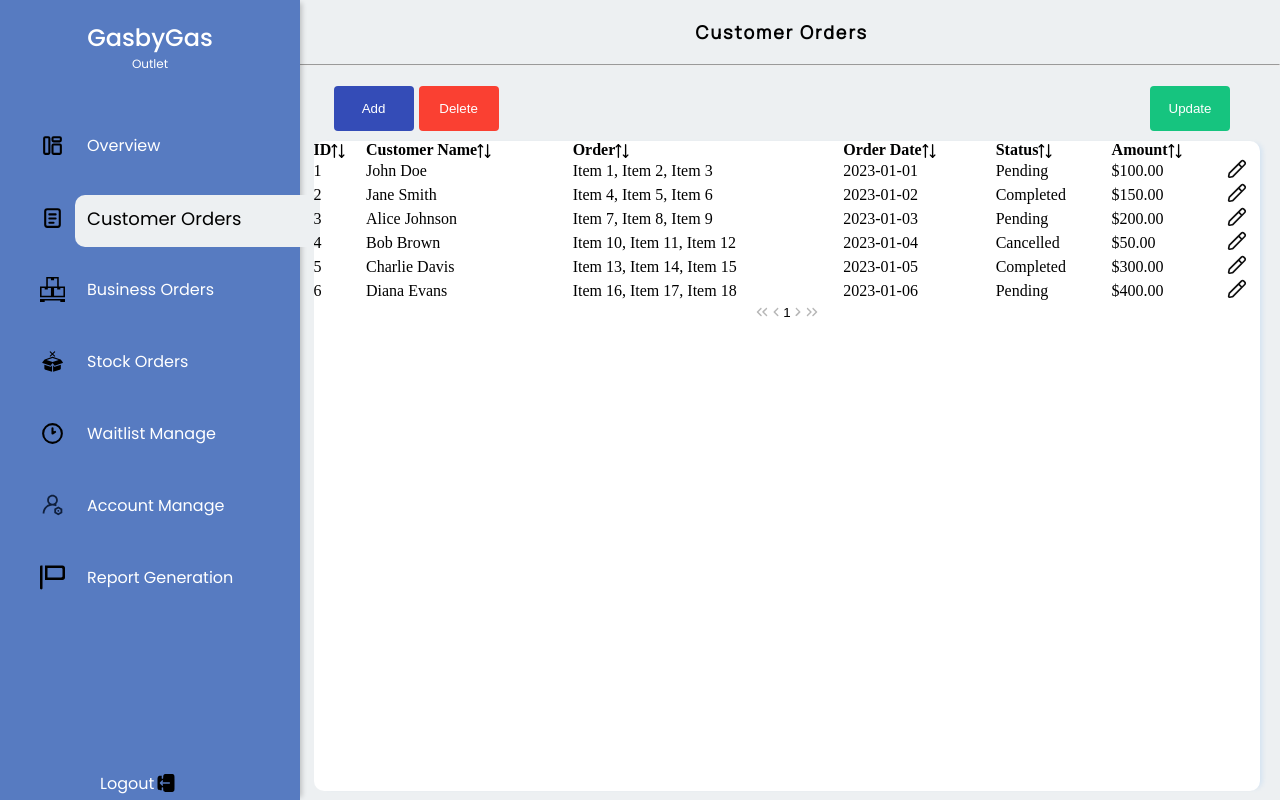
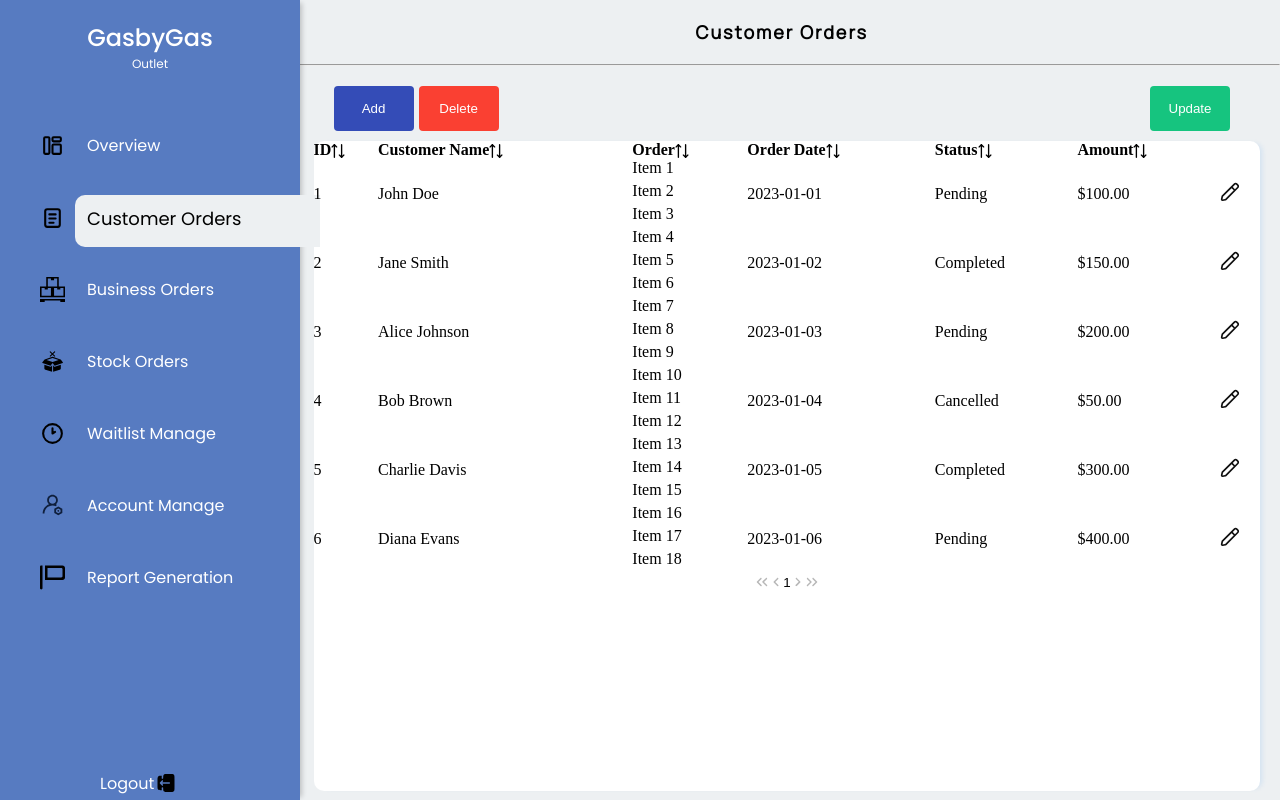
Before and after one commit to krishan44/ASE-Project, a React (Vite) app in the folder GasbyGas/: page / in a window 1280 px wide. Built offline with nearby package versions, Linux system fonts and the light colour scheme.

Commit message:
Refactor customerOrders to display order items as a list and enhance styling

```diff
--- a/GasbyGas/src/Components/OutletManager/customerOrders.jsx
+++ b/GasbyGas/src/Components/OutletManager/customerOrders.jsx
@@ -1,20 +1,30 @@
 import { useState } from "react";
 import { DataTable } from 'primereact/datatable';
 import { Column } from 'primereact/column';
-import style from "./customerOrders.module.css"
-import MainDashboard from "./MainDashboard"
+import style from "./customerOrders.module.css";
+import MainDashboard from "./MainDashboard";
 import edit from "../../assets/table/edit.svg";
 
 function customerOrders(){
     const [selectedOption, setSelectedOption] = useState("Customer Orders");
     const orders = [
-        { id: 1, customer_name: "John Doe", order: "Item 1, Item 2, Item 3", order_date: "2023-01-01", status: "Pending", amount: "$100.00" },
-        { id: 2, customer_name: "Jane Smith", order: "Item 4, Item 5, Item 6", order_date: "2023-01-02", status: "Completed", amount: "$150.00" },
-        { id: 3, customer_name: "Alice Johnson", order: "Item 7, Item 8, Item 9", order_date: "2023-01-03", status: "Pending", amount: "$200.00" },
-        { id: 4, customer_name: "Bob Brown", order: "Item 10, Item 11, Item 12", order_date: "2023-01-04", status: "Cancelled", amount: "$50.00" },
-        { id: 5, customer_name: "Charlie Davis", order: "Item 13, Item 14, Item 15", order_date: "2023-01-05", status: "Completed", amount: "$300.00" },
-        { id: 6, customer_name: "Diana Evans", order: "Item 16, Item 17, Item 18", order_date: "2023-01-06", status: "Pending", amount: "$400.00" }
+        { id: 1, customer_name: "John Doe", order: ["Item 1", "Item 2", "Item 3"], order_date: "2023-01-01", status: "Pending", amount: "$100.00" },
+        { id: 2, customer_name: "Jane Smith", order: ["Item 4", "Item 5", "Item 6"], order_date: "2023-01-02", status: "Completed", amount: "$150.00" },
+        { id: 3, customer_name: "Alice Johnson", order: ["Item 7", "Item 8", "Item 9"], order_date: "2023-01-03", status: "Pending", amount: "$200.00" },
+        { id: 4, customer_name: "Bob Brown", order: ["Item 10", "Item 11", "Item 12"], order_date: "2023-01-04", status: "Cancelled", amount: "$50.00" },
+        { id: 5, customer_name: "Charlie Davis", order: ["Item 13", "Item 14", "Item 15"], order_date: "2023-01-05", status: "Completed", amount: "$300.00" },
+        { id: 6, customer_name: "Diana Evans", order: ["Item 16", "Item 17", "Item 18"], order_date: "2023-01-06", status: "Pending", amount: "$400.00" }
     ];
+
+    const orderBodyTemplate = (rowData) => {
+        return (
+            <div className={style.orderItems}>
+                {rowData.order.map((item, index) => (
+                    <div key={index} className={style.orderItem}>{item}</div>
+                ))}
+            </div>
+        );
+    };
 
     return(
         <>
@@ -38,7 +48,7 @@ function customerOrders(){
                         <DataTable value={orders} paginator rows={6}>
                             <Column field="id" header="ID" sortable></Column>
                             <Column field="customer_name" header="Customer Name" sortable></Column>
-                            <Column field="order" header="Order" sortable></Column>
+                            <Column field="order" header="Order" body={orderBodyTemplate} sortable></Column>
                             <Column field="order_date" header="Order Date" sortable></Column>
                             <Column field="status" header="Status" sortable></Column>
                             <Column field="amount" header="Amount" sortable></Column>
@@ -56,4 +66,4 @@ function customerOrders(){
     )
 }
 
-export default customerOrders
+export default customerOrders;
--- a/GasbyGas/src/Components/OutletManager/customerOrders.module.css
+++ b/GasbyGas/src/Components/OutletManager/customerOrders.module.css
@@ -123,3 +123,12 @@
 .dataTable tr:hover {
     background-color: #f5f5f5;
 }
+
+.orderItems {
+    display: flex;
+    flex-direction: column;
+}
+
+.orderItem {
+    margin-bottom: 5px;
+}
```
